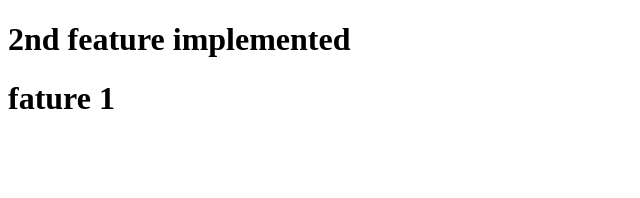
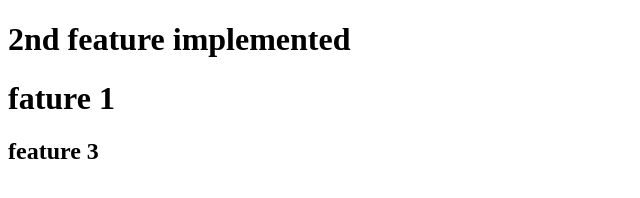
Before and after one commit to SLUR-01/PRACTICE-GIT-COMMANDS, a plain HTML site: page index.html in a window 1280 px wide. Shown: the whole page, without its empty margins (0-640 px from the left). Drawn offline with Linux system fonts and the light colour scheme.

Commit message:
added feature 3 on the UI

```diff
--- a/index.html
+++ b/index.html
@@ -11,5 +11,7 @@
 
     <h1>fature 1</h1>
 
+    <h2>feature 3</h2>
+
 </body>
 </html>
```
